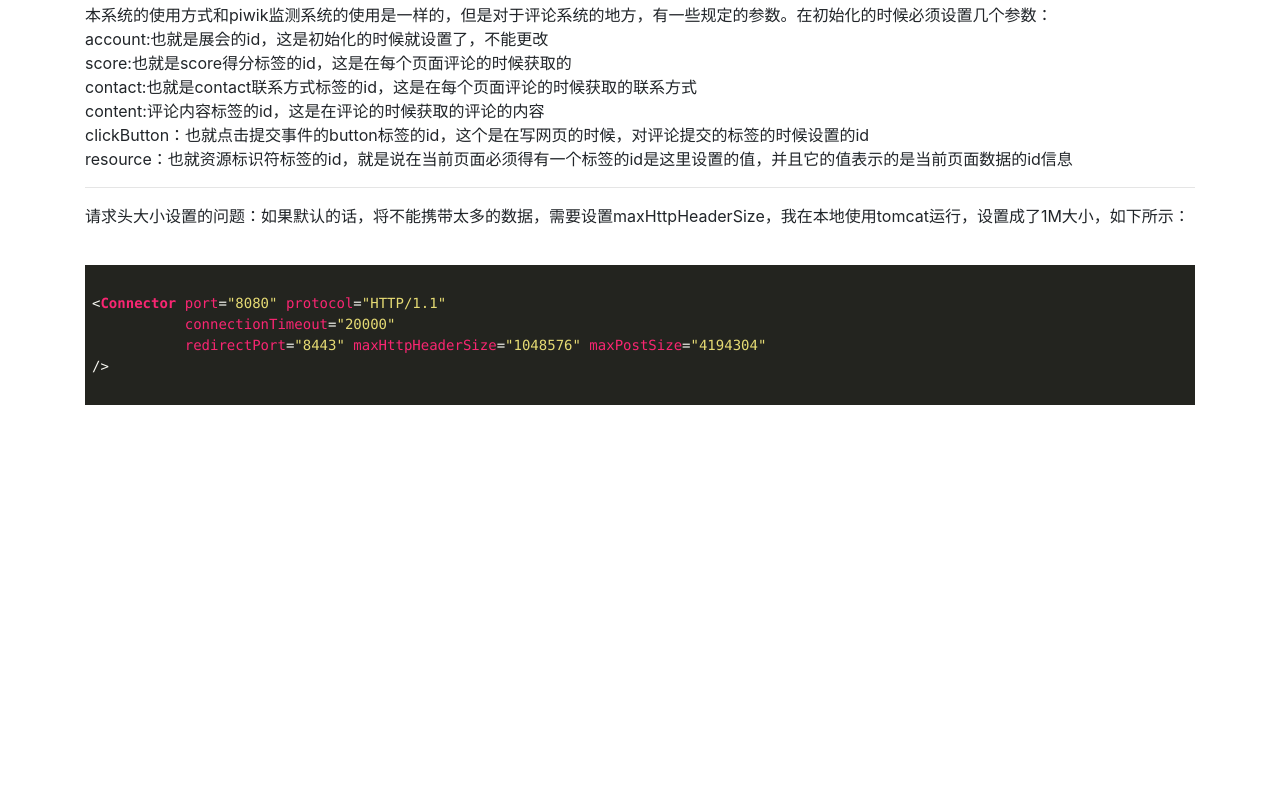
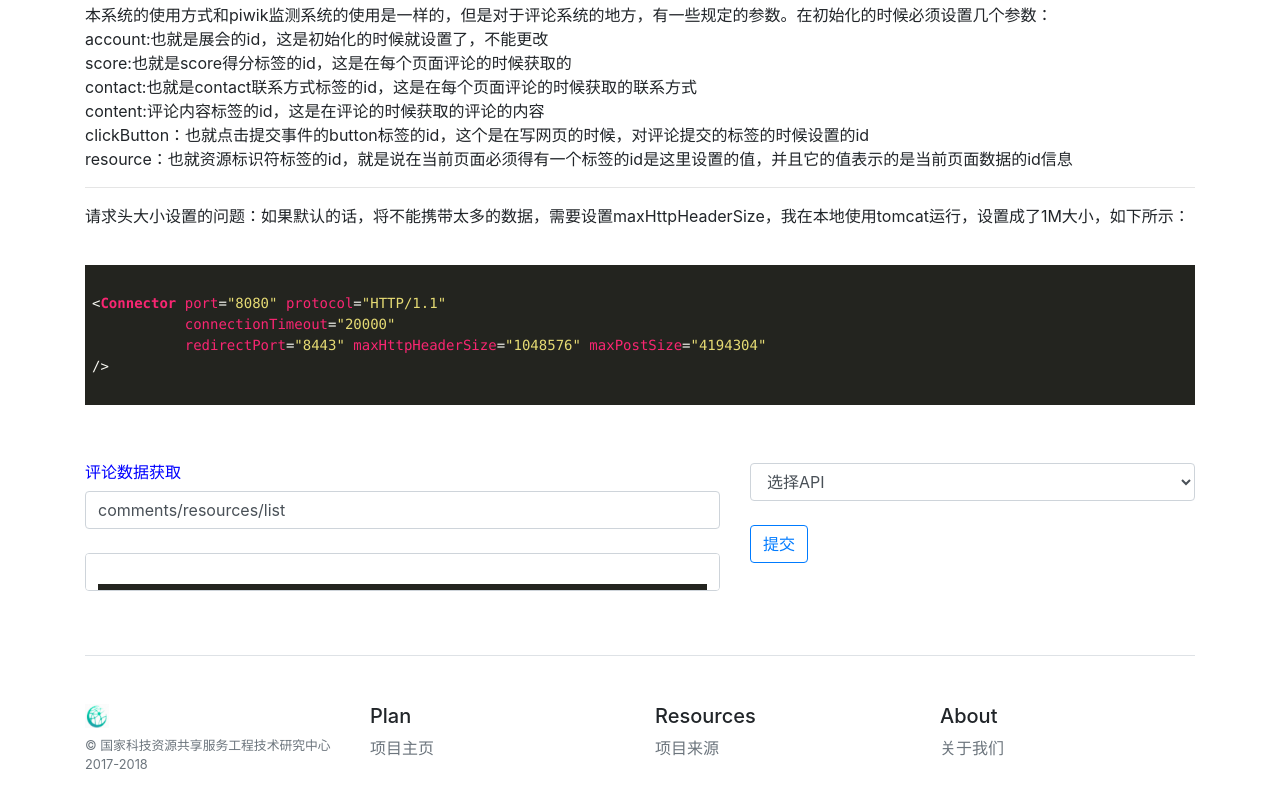
Before and after one commit to zw231212/data-collection, a plain HTML site: page src/main/webapp/index.html in a window 1280 px wide. Shown: the part 1065-1873 px from the top of the page. Before the commit the page ends 1528 px from the top, so only its background shows below. Drawn offline with nearby package versions, Linux system fonts and the light colour scheme.

Commit message:
编写前端api展示和交互模块

```diff
--- a/src/main/webapp/index.html
+++ b/src/main/webapp/index.html
@@ -142,6 +142,56 @@
                 </code>
             </pre>
         </div>
+
+        <div class="row">
+            <div class="col-md-7">
+                <h6 style="color: blue;">评论数据获取</h6>
+                <input id="apiPath" class="form-control" v-model="apiPath" />
+                <br />
+                <pre class="form-control" rows="10">
+                    <code id="resultInfo"></code>
+                </pre>
+            </div>
+            <div class="col-md-5">
+                <select id="rest-api-select" class="form-control" @change="changeApi()">
+                    <option value="-1">选择API</option>
+                    <template v-for="(index,item) in apis">
+                        <option value="{{index}}">{{item.name}}</option>
+                    </template>
+                </select>
+                <br />
+                <button class="btn btn-outline-primary" @click="getCommentData()">提交</button>
+
+            </div>
+        </div>
+
+
+        <footer class="pt-4 my-md-5 pt-md-5 border-top">
+            <div class="row">
+                <div class="col-12 col-md">
+                    <img class="mb-2" src="static/favicon.ico" alt="" width="24" height="24">
+                    <small class="d-block mb-3 text-muted">&copy; 国家科技资源共享服务工程技术研究中心2017-2018</small>
+                </div>
+                <div class="col-6 col-md">
+                    <h5>Plan</h5>
+                    <ul class="list-unstyled text-small">
+                        <li><a class="text-muted" target="_blank" href="https://github.com/zw231212/data-collection">项目主页</a></li>
+                    </ul>
+                </div>
+                <div class="col-6 col-md">
+                    <h5>Resources</h5>
+                    <ul class="list-unstyled text-small">
+                        <li><a class="text-muted" href="https://escience.org.cn/" target="_blank">项目来源</a></li>
+                    </ul>
+                </div>
+                <div class="col-6 col-md">
+                    <h5>About</h5>
+                    <ul class="list-unstyled text-small">
+                        <li><a class="text-muted" target="_blank" href="https://nstr.escience.net.cn/about">关于我们</a></li>
+                    </ul>
+                </div>
+            </div>
+        </footer>
     </div>
     <script src="https://cdn.bootcss.com/jquery/3.3.1/jquery.min.js"></script>
     <script src="https://cdn.bootcss.com/bootstrap/4.1.1/js/bootstrap.min.js"></script>
@@ -155,7 +205,32 @@
       }
     </script>
     <script type="text/javascript">
+      var apis=[
+        {
+          "name":"获取每个网站的评论数据",
+          "api":"comments/resources/list",
+          "params":{//请求参数
+            "account":"账号id，必须",
+            "rsourceid":"资源id，非必须",
+            "userid":"用户id，非必须",
+            "number":"分页页码，非必须",
+            "size":"分页大小，非必须"
+          },
+          "fields":{//返回参数字段
 
+          }
+        },
+        {
+          "name":"查取某个评论的详细信息",
+          "api":"comments/resources/detail/{id}/get",
+          "params":{//请求参数
+            "account":"账号id，必须，写在url里面"
+          },
+          "fields":{//返回参数字段
+
+          }
+        }
+      ];
       var infoVM=new Vue({
         el:"#info-area",
         data:{
@@ -168,6 +243,8 @@
               "resource":"resourceid",
               "user":"userid",
             },
+          apiPath:apis[0].api,
+          apis:apis
         },
         ready:function () {
           this.getInitCode();
@@ -186,6 +263,20 @@
                 let innerText = $("#codeInfo").html();
                 $("#codeArea").html(innerText);
                 highlightCode();
+            },
+            changeApi:function(){
+                let value = $("#rest-api-select option:selected").val();
+                if(value == -1){
+                  return;
+                }
+                this.apiPath = this.apis[value].api;
+            },
+            getCommentData:function(){
+              this.$http.get(this.apiPath).then(function (resp) {
+                console.log(resp)
+              },function (err) {
+                console.log(err)
+              })
             }
         }
       });
```
